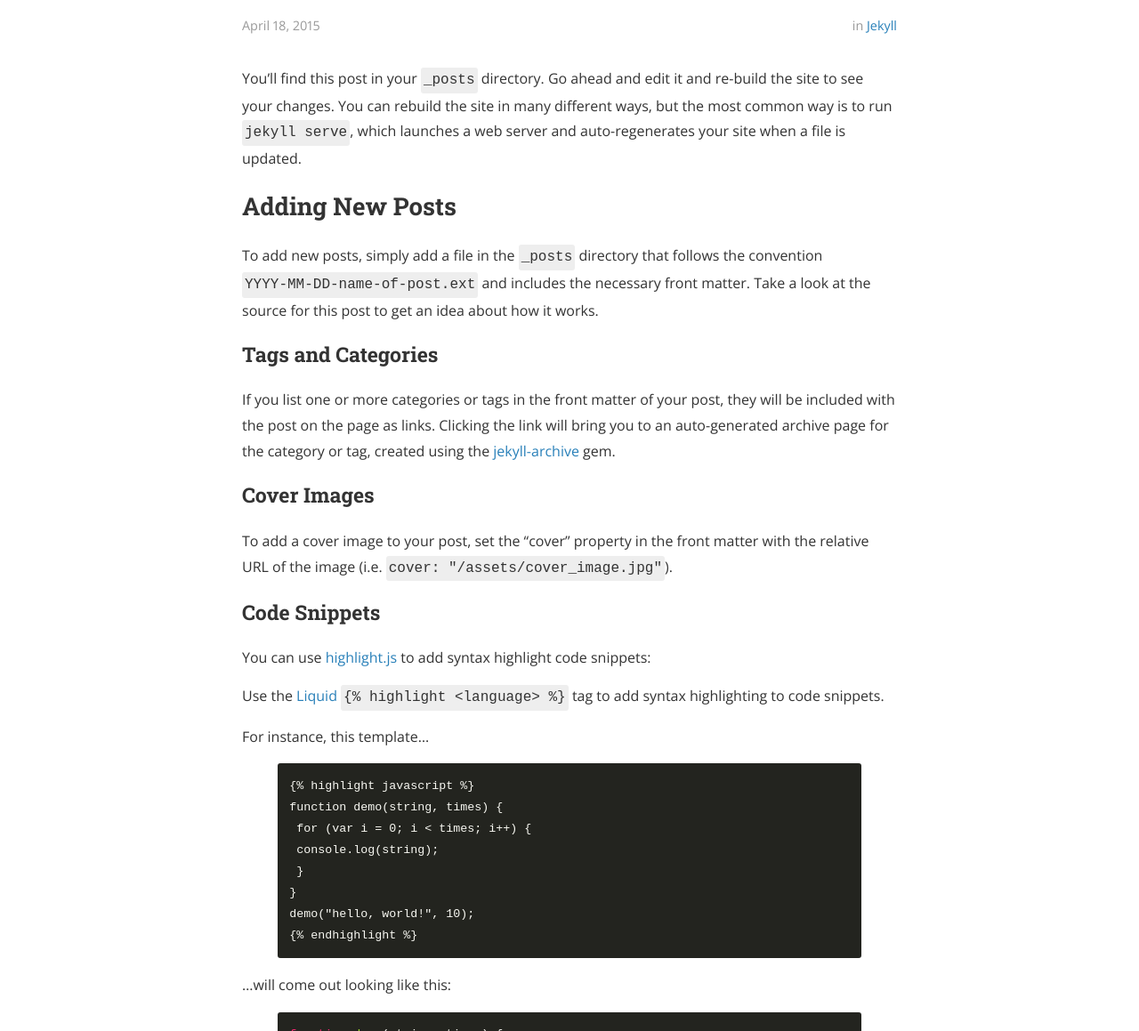
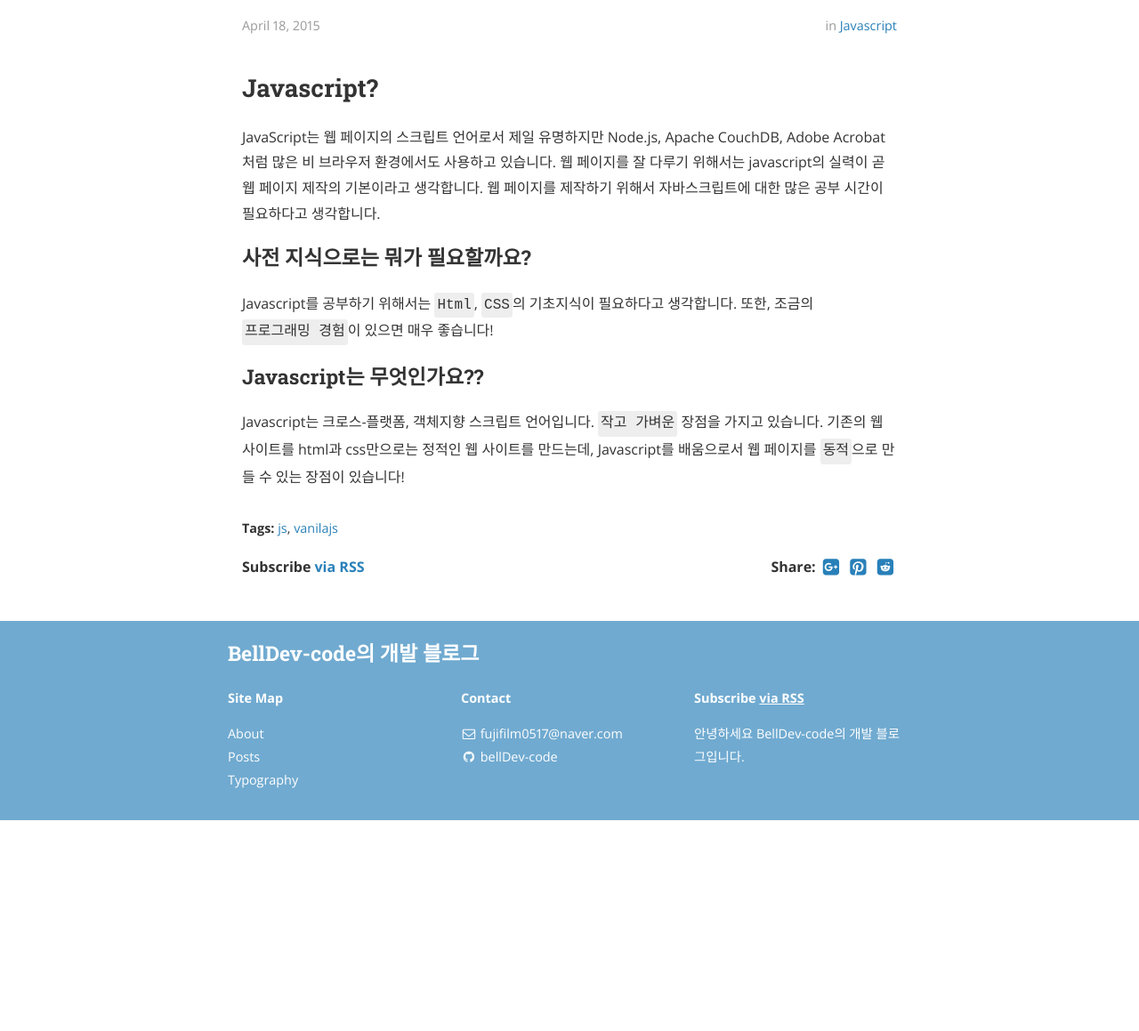
Before and after one commit to bellDev-code/bellDev-code.github.io, a Jekyll site: the page built from _posts/2020-09-16-Javascript1.md, in a window 1280 px wide and 1400 px high, scrolled down 264 px. Shown: the part 241-1400 px from the top of the window at 89% size. Built offline with Jekyll 4.4.1, drawn with Linux system fonts in a browser that asks for light colours; nearby versions of some CDN libraries; after the commit the page ends 1427 px from its top, so only the background shows below that; some of the changed text lies outside the part shown.

Commit message:
포스트 내용 추가

```diff
--- a/_config.yml
+++ b/_config.yml
@@ -54,10 +54,10 @@ jekyll-archives:
 
 # Category descriptions (for archive pages)
 descriptions:
-  - cat: Javascript
+  - cat: html
     desc: "Posts describing Jekyll setup techniques."
 
-  - cat: CSS
+  - cat: Javascript
     desc: "Just some placeholder posts, lorem ipsum and the rest."
 
 # Social icons and sharing options
--- a/_posts/2015-04-18-welcome-to-jekyll.md
+++ b/_posts/2020-09-16-Javascript1.md
@@ -1,24 +1,29 @@
 ---
 layout: post
-title: "Welcome to Jekyll!"
+title: "Javascript??"
 date: 2015-04-18T14:25:52-05:00
 author: BellDev-code
-categories: Jekyll
-tags: jekyll welcome
+categories: Javascript
+tags: js vanilajs
 cover: "/assets/instacode.png"
 ---
 
-You’ll find this post in your `_posts` directory. Go ahead and edit it and re-build the site to see your changes. You can rebuild the site in many different ways, but the most common way is to run `jekyll serve`, which launches a web server and auto-regenerates your site when a file is updated.
+## Javascript?
 
-## Adding New Posts
+JavaScript는 웹 페이지의 스크립트 언어로서 제일 유명하지만 Node.js, Apache CouchDB, Adobe Acrobat처럼 많은 비 브라우저 환경에서도 사용하고 있습니다. 웹 페이지를 잘 다루기 위해서는 javascript의 실력이 곧 웹 페이지 제작의 기본이라고 생각합니다. 웹 페이지를 제작하기 위해서 자바스크립트에 대한 많은 공부 시간이 필요하다고 생각합니다.
 
-To add new posts, simply add a file in the `_posts` directory that follows the convention `YYYY-MM-DD-name-of-post.ext` and includes the necessary front matter. Take a look at the source for this post to get an idea about how it works.
+### 사전 지식으로는 뭐가 필요할까요?
 
-### Tags and Categories
+Javascript를 공부하기 위해서는 `Html`, `CSS`의 기초지식이 필요하다고 생각합니다.
+또한, 조금의 `프로그래밍 경험`이 있으면 매우 좋습니다!
 
-If you list one or more categories or tags in the front matter of your post, they will be included with the post on the page as links. Clicking the link will bring you to an auto-generated archive page for the category or tag, created using the [jekyll-archive][jekyll-archive] gem.
+### Javascript는 무엇인가요??
 
-### Cover Images
+Javascript는 크로스-플랫폼, 객체지향 스크립트 언어입니다. `작고 가벼운` 장점을 가지고 있습니다.
+기존의 웹 사이트를 html과 css만으로는 정적인 웹 사이트를 만드는데, Javascript를 배움으로서 웹
+페이지를 `동적`으로 만들 수 있는 장점이 있습니다!
+
+<!-- ### Cover Images
 
 To add a cover image to your post, set the "cover" property in the front matter with the relative URL of the image (i.e. <code>cover: "/assets/cover_image.jpg"</code>).
 
@@ -63,7 +68,7 @@ Lightbox has been enabled for images. To create the link that'll launch the ligh
 
 For more information, check out the [Lightbox][lightbox] website.
 
-Check out the [Jekyll docs][jekyll] for more info on how to get the most out of Jekyll. File all bugs/feature requests at [Jekyll’s GitHub repo][jekyll-gh]. If you have questions, you can ask them on [Jekyll’s dedicated Help repository][jekyll-help].
+Check out the [Jekyll docs][jekyll] for more info on how to get the most out of Jekyll. File all bugs/feature requests at [Jekyll’s GitHub repo][jekyll-gh]. If you have questions, you can ask them on [Jekyll’s dedicated Help repository][jekyll-help]. -->
 
 [jekyll]: http://jekyllrb.com
 [jekyll-gh]: https://github.com/jekyll/jekyll
```
Also changed, not shown: _posts/2015-04-18-dummy2.md (+2 -2 lines), _posts/2015-04-18-dummy3.md (deleted, +0 -16 lines), _posts/2015-04-18-dummy4.md (deleted, +0 -17 lines), _posts/2015-04-18-dummy5.md (deleted, +0 -17 lines), _posts/2015-04-18-dummy6.md (deleted, +0 -17 lines), _posts/2015-04-19-dummy6.markdown (deleted, +0 -17 lines), _posts/2015-04-20-welcome-to-jekyll.markdown (+6 -4 lines), _posts/2020-09-16-dummy.md (+1 -1 lines).
